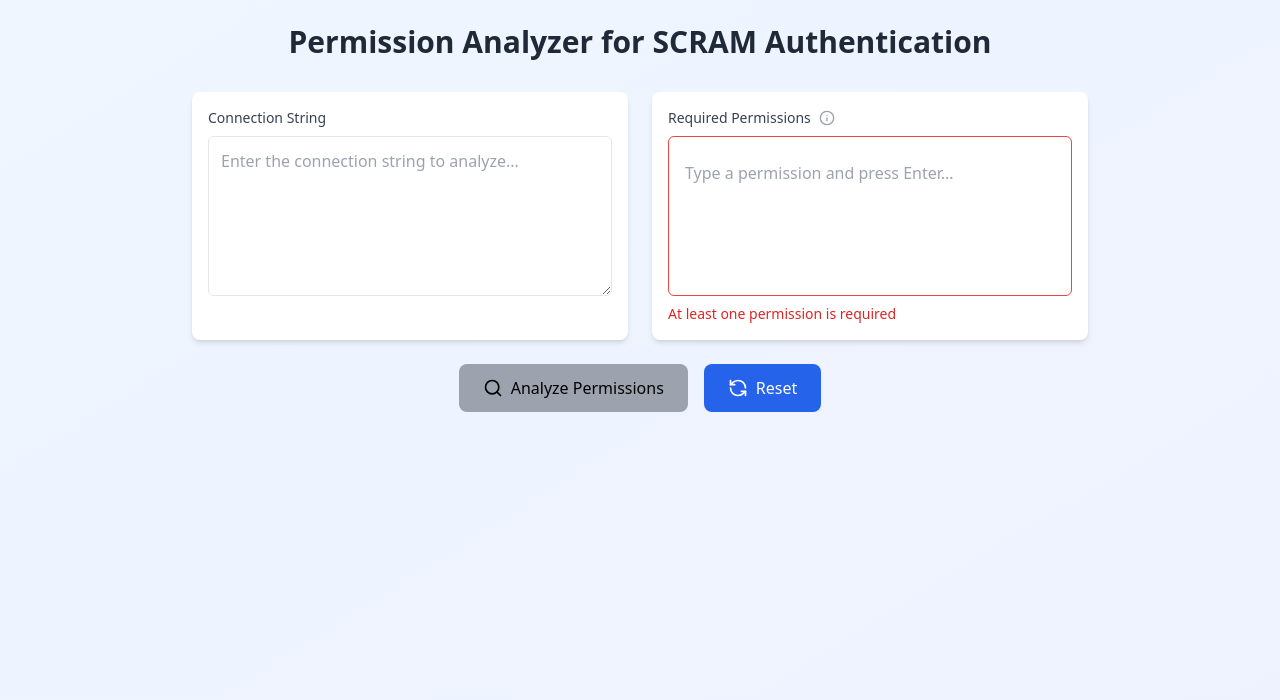
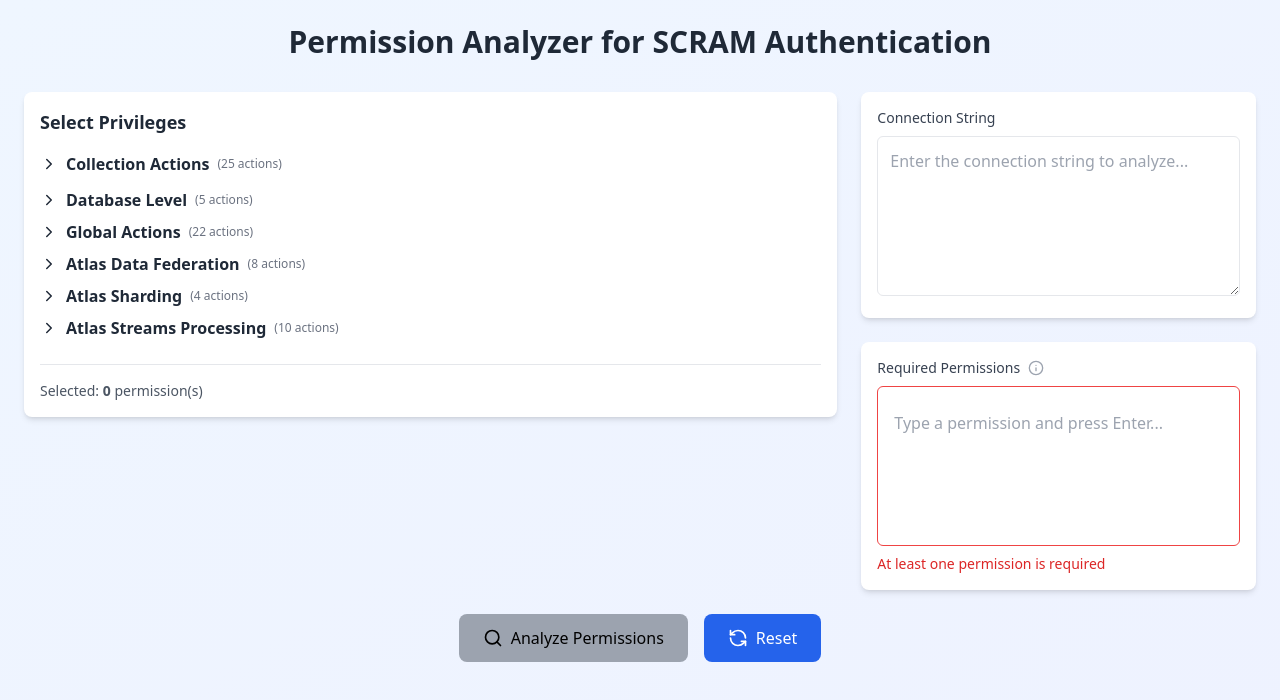
Before and after one commit to mongodb-industry-solutions/mdb-iam-util-demo, a React (Vite) app in the folder frontend/: page / in a window 1280 px wide. Shown: the top 700 px of the page. Built offline with nearby package versions, Linux system fonts and the light colour scheme.

Commit message:
Add new PrivilegeSelector componant and change App.tsx to use the new component.

```diff
--- a/frontend/src/App.tsx
+++ b/frontend/src/App.tsx
@@ -2,6 +2,7 @@ import { useState } from 'react';
 import { Search, RefreshCcw } from 'lucide-react';
 import { ConnectionStringInput } from './components/ConnectionStringInput';
 import { PermissionList } from './components/PermissionList';
+import { PrivilegeSelector } from './components/PrivilegeSelector';
 import { AnalysisResults } from './components/AnalysisResults';
 import { AnalysisResponse, RectifyRequest } from './types';
 import { IAMService } from './services/iam.service';
@@ -25,6 +26,15 @@ function App() {
 
   const handleRemovePermission = (index: number) => {
     setPermissionList(permissionList.filter((_, i) => i !== index));
+  };
+
+  const handlePermissionToggle = (permission: string) => {
+    if (permissionList.includes(permission)) {
+      setPermissionList(permissionList.filter(p => p !== permission));
+    } else {
+      setPermissionList([...permissionList, permission]);
+    }
+    setError(null);
   };
 
   const handleReser = async () => {
@@ -66,12 +76,19 @@ function App() {
 
   return (
     <div className="min-h-screen bg-gradient-to-br from-blue-50 to-indigo-50 p-6">
-      <div className="max-w-4xl mx-auto space-y-6">
+      <div className="max-w-7xl mx-auto space-y-6">
         <h1 className="text-3xl font-bold text-gray-800 text-center mb-8">
           Permission Analyzer for SCRAM Authentication
         </h1>
 
-        <div className="grid grid-cols-1 md:grid-cols-2 gap-6">
+        <div className="grid grid-cols-1 lg:grid-cols-3 gap-6">
+          <div className="lg:col-span-2">
+            <PrivilegeSelector
+              selectedPermissions={permissionList}
+              onPermissionToggle={handlePermissionToggle}
+            />
+          </div>
+          <div className="lg:col-span-1 space-y-6">
             <ConnectionStringInput
               value={connectionString}
               onChange={setConnectionString}
@@ -84,6 +101,7 @@ function App() {
               onPermissionRemove={handleRemovePermission}
               error={permissionList.length === 0 ? 'At least one permission is required' : undefined}
             />
+          </div>
         </div>
 
         <div className="flex flex-col items-center gap-4">
--- /dev/null
+++ b/frontend/src/components/PrivilegeSelector.tsx
@@ -0,0 +1,130 @@
+import React, { useState } from 'react';
+import { ChevronDown, ChevronRight } from 'lucide-react';
+import privilegeData from './privilegeActionsList.json';
+
+interface PrivilegeSelectorProps {
+  selectedPermissions: string[];
+  onPermissionToggle: (permission: string) => void;
+}
+
+export const PrivilegeSelector: React.FC<PrivilegeSelectorProps> = ({
+  selectedPermissions,
+  onPermissionToggle,
+}) => {
+  const [expandedSections, setExpandedSections] = useState<Set<string>>(new Set());
+
+  const toggleSection = (section: string) => {
+    const newExpanded = new Set(expandedSections);
+    if (newExpanded.has(section)) {
+      newExpanded.delete(section);
+    } else {
+      newExpanded.add(section);
+    }
+    setExpandedSections(newExpanded);
+  };
+
+  const isPermissionSelected = (permission: string) => {
+    return selectedPermissions.includes(permission);
+  };
+
+  const renderPermissionButton = (permission: string) => {
+    const isSelected = isPermissionSelected(permission);
+    return (
+      <button
+        key={permission}
+        onClick={() => onPermissionToggle(permission)}
+        className={`px-3 py-1.5 rounded-md text-sm font-medium transition-all ${
+          isSelected
+            ? 'bg-blue-600 text-white hover:bg-blue-700'
+            : 'bg-gray-100 text-gray-700 hover:bg-gray-200'
+        }`}
+      >
+        {permission}
+      </button>
+    );
+  };
+
+  const renderSubcategory = (subcategory: string, actions: string[], parentKey: string) => {
+    const sectionKey = `${parentKey}-${subcategory}`;
+    const isExpanded = expandedSections.has(sectionKey);
+
+    return (
+      <div key={sectionKey} className="ml-4 mb-2">
+        <button
+          onClick={() => toggleSection(sectionKey)}
+          className="flex items-center gap-2 text-sm font-medium text-gray-700 hover:text-gray-900 mb-2"
+        >
+          {isExpanded ? <ChevronDown size={16} /> : <ChevronRight size={16} />}
+          <span className="capitalize">{subcategory.replace(/([A-Z])/g, ' $1').trim()}</span>
+          <span className="text-xs text-gray-500">({actions.length})</span>
+        </button>
+        {isExpanded && (
+          <div className="ml-6 flex flex-wrap gap-2">
+            {actions.map(renderPermissionButton)}
+          </div>
+        )}
+      </div>
+    );
+  };
+
+  const renderCategory = (categoryName: string, categoryData: any) => {
+    const isExpanded = expandedSections.has(categoryName);
+    const isObject = typeof categoryData === 'object' && !Array.isArray(categoryData);
+
+    // Count total actions
+    let actionCount = 0;
+    if (isObject) {
+      Object.values(categoryData).forEach((subcategory: any) => {
+        actionCount += Array.isArray(subcategory) ? subcategory.length : 0;
+      });
+    } else if (Array.isArray(categoryData)) {
+      actionCount = categoryData.length;
+    }
+
+    return (
+      <div key={categoryName} className="mb-3">
+        <button
+          onClick={() => toggleSection(categoryName)}
+          className="flex items-center gap-2 text-base font-semibold text-gray-800 hover:text-gray-900 mb-2"
+        >
+          {isExpanded ? <ChevronDown size={18} /> : <ChevronRight size={18} />}
+          <span className="capitalize">
+            {categoryName.replace(/([A-Z])/g, ' $1').trim()}
+          </span>
+          <span className="text-xs text-gray-500 font-normal">({actionCount} actions)</span>
+        </button>
+        {isExpanded && (
+          <div className="ml-2">
+            {isObject ? (
+              Object.entries(categoryData).map(([subcategory, actions]) =>
+                renderSubcategory(subcategory, actions as string[], categoryName)
+              )
+            ) : (
+              <div className="ml-4 flex flex-wrap gap-2">
+                {(categoryData as string[]).map(renderPermissionButton)}
+              </div>
+            )}
+          </div>
+        )}
+      </div>
+    );
+  };
+
+  return (
+    <div className="bg-white rounded-lg shadow-md p-4">
+      <h2 className="text-lg font-semibold text-gray-800 mb-4">
+        Select Privileges
+      </h2>
+      <div className="max-h-96 overflow-y-auto space-y-2 pr-2">
+        {Object.entries(privilegeData).map(([category, data]) =>
+          renderCategory(category, data)
+        )}
+      </div>
+      <div className="mt-4 pt-4 border-t border-gray-200">
+        <p className="text-sm text-gray-600">
+          Selected: <span className="font-semibold">{selectedPermissions.length}</span> permission(s)
+        </p>
+      </div>
+    </div>
+  );
+};
```
Lines whose indentation alone changed are shown as unchanged.
